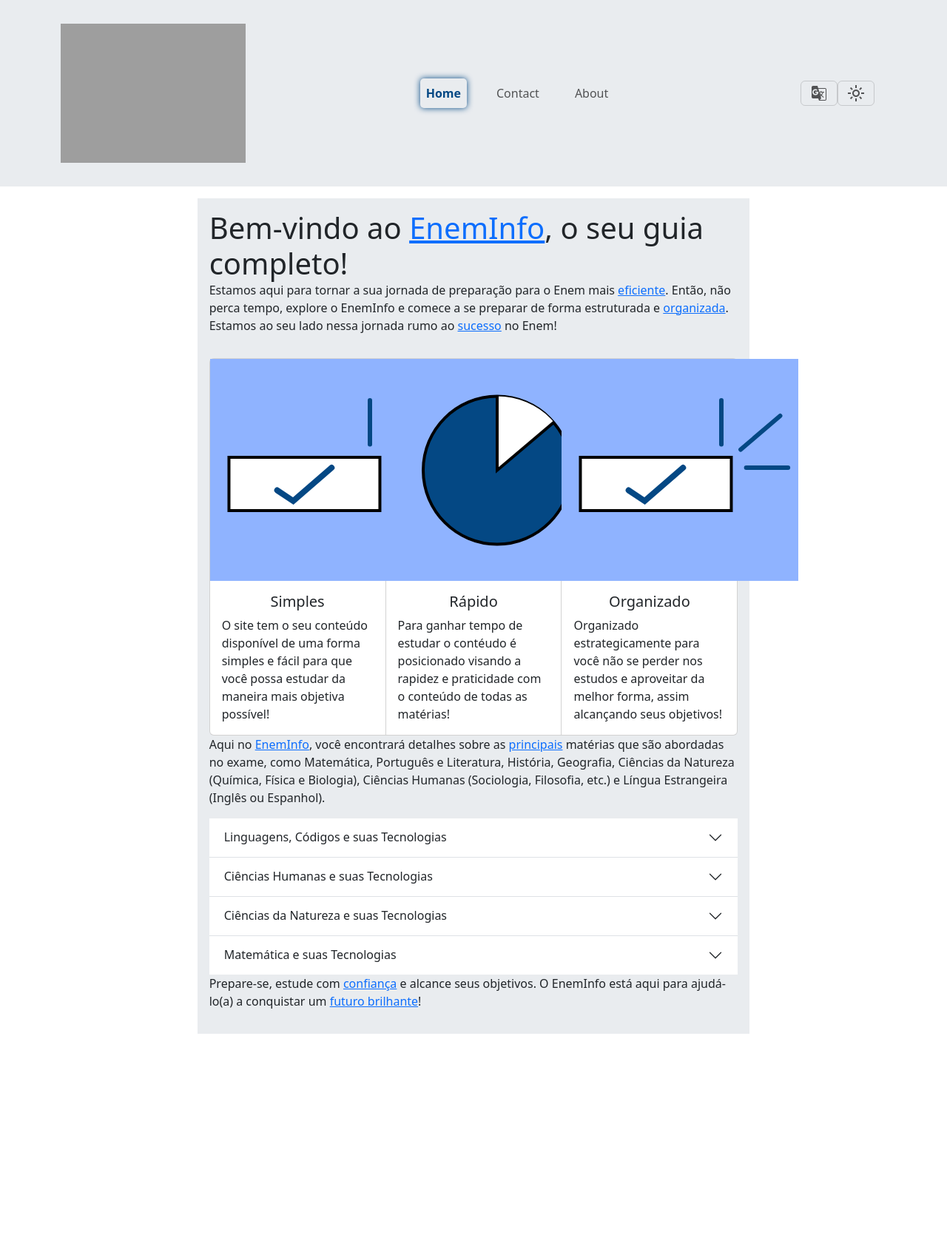
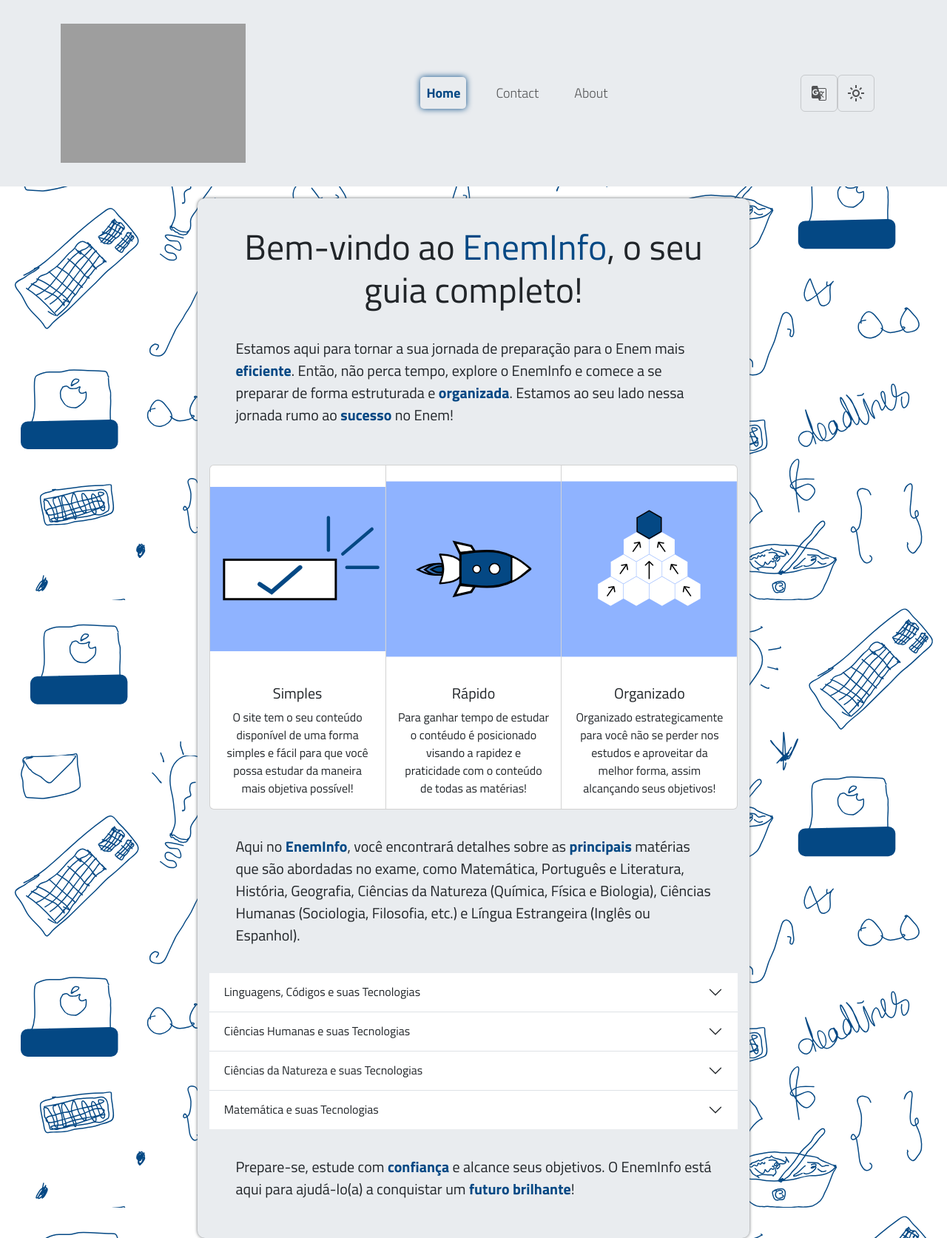
Before and after one commit to PauloVGDS/InfoEnem, a Flask app: page / in a window 1280 px wide. Shown: the whole page at 74% size. Before the commit the page ends 1397 px from the top, so only its background shows below. Run offline with Flask 3, Linux system fonts and the light colour scheme; style sheets or scripts are compiled from the project's sources; some libraries are stand-ins or nearby versions; grey boxes are pictures that could not be loaded.

Commit message:
Alterações nos cards, home FINALIZADA!!!

```diff
--- a/static/index.scss
+++ /dev/null
@@ -1,13 +0,0 @@
-// custom.scss
-
-// Sobrescrever as variáveis do Bootstrap
-$grid-breakpoints: (
-  xs: 0,
-  sm: 700px,
-  md: 1000px,
-  lg: 1200px,
-  xl: 1400px
-);
-
-// Importar o Bootstrap
-@import "~bootstrap/scss/bootstrap";
--- a/templates/index.html
+++ b/templates/index.html
@@ -19,7 +19,9 @@
     </p>
     <!-- Cards -->
     <div class="card-group mt-3">
+
       <div class="card">
+
         <svg width="320" height="300" viewBox="0 0 320 300" fill="none" xmlns="http://www.w3.org/2000/svg">
           <rect width="320" height="300" fill="#8FB3FF"/>
           <path d="M249.6 147H306.133" stroke="#044884" stroke-width="6" stroke-linecap="round"/>
@@ -29,47 +31,63 @@
           <path d="M90.6665 177.573L112.355 192L164.266 147" stroke="#044884" stroke-width="8" stroke-linecap="round"/>
           </svg>
 
-
         <div class="card-body">
           <h5 class="card-title text-center">Simples</h5>
           <p class="card-text">O site tem o seu conteúdo disponível de uma forma simples e fácil para que você possa estudar da maneira mais objetiva possível!</p>
         </div>
       </div>
+
       <div class="card">
+
         <svg width="300" height="300" viewBox="0 0 300 300" fill="none" xmlns="http://www.w3.org/2000/svg">
-          <path d="M300 0H0V300H300V0Z" fill="#8FB3FF"/>
-          <path d="M250 150.5C250 205.728 205.228 250.5 150 250.5C94.7715 250.5 50 205.728 50 150.5C50 95.2715 94.7715 50.5 150 50.5C205.228 50.5 250 95.2715 250 150.5Z" fill="#044884" stroke="black" stroke-width="4"/>
-          <mask id="mask0_145_112" style="mask-type:alpha" maskUnits="userSpaceOnUse" x="48" y="50" width="204" height="205">
-          <path d="M250 152.5C250 207.728 205.228 252.5 150 252.5C94.7715 252.5 50 207.728 50 152.5C50 97.2715 94.7715 52.5 150 52.5C205.228 52.5 250 97.2715 250 152.5Z" fill="#8FB3FF" stroke="black" stroke-width="4"/>
-          </mask>
-          <g mask="url(#mask0_145_112)">
-          <path d="M257.5 59.5L150 150.5V13.5L257.5 59.5Z" fill="white" stroke="black" stroke-width="4"/>
-          </g>
+          <rect width="300" height="300" fill="#8FB3FF"/>
+          <path d="M128.5 137.5C120.093 129.354 112.677 126.3 92 125C99.8174 144.475 99.5724 155.31 92 174.5C112.677 173.2 120.093 170.146 128.5 162V137.5Z" fill="white" stroke="black" stroke-width="3" stroke-linecap="round" stroke-linejoin="round"/>
+          <path d="M145.5 189L151.5 179.5L126 177L117 195.5L145.5 189Z" fill="white" stroke="black" stroke-width="4" stroke-linecap="round"/>
+          <path d="M54 150.927C69.7812 142.853 78.8756 140.037 96 141.282V159.607C76.9727 161.143 68.3533 158.163 54 150.927Z" fill="#8FB3FF" stroke="black" stroke-width="3" stroke-linecap="round"/>
+          <path d="M66 150.927C77.2723 142.853 83.7683 140.037 96 141.282V159.607C82.409 161.143 76.2524 158.163 66 150.927Z" fill="#3774BC" stroke="black" stroke-width="3" stroke-linecap="round"/>
+          <path d="M77 150.747C84.1391 146.073 88.2533 144.443 96 145.163C98.2325 149.199 98.08 151.529 96 155.772C87.3924 156.662 83.4932 154.936 77 150.747Z" fill="#044884" stroke="black" stroke-width="3" stroke-linecap="round"/>
+          <path d="M145.5 110.5L151.5 120L126 122.5L117 104L145.5 110.5Z" fill="white" stroke="black" stroke-width="4" stroke-linecap="round"/>
+          <path d="M246.5 149.57C208.644 116.709 181.096 114.586 127 123.57V176C181.096 184.984 208.644 182.861 246.5 150V149.57Z" fill="#044884" stroke="black" stroke-width="4" stroke-linecap="round"/>
+          <rect x="176.5" y="140.57" width="18" height="18" rx="9" fill="white" stroke="black" stroke-width="2"/>
+          <rect x="148.5" y="143.57" width="13" height="13" rx="6.5" fill="white" stroke="black" stroke-width="2"/>
+          <path d="M214.5 128C230 134.5 235.718 140.271 246.5 149.5C234.003 158.287 231 165 214.5 172V128Z" fill="white" stroke="black" stroke-width="3" stroke-linecap="round" stroke-linejoin="round"/>
           </svg>
-
-
 
         <div class="card-body">
           <h5 class="card-title text-center">Rápido</h5>
           <p class="card-text">Para ganhar tempo de estudar o contéudo é posicionado visando a rapidez e praticidade com o conteúdo de todas as matérias!</p>
         </div>
       </div>
+
       <div class="card">
-        <svg width="320" height="300" viewBox="0 0 320 300" fill="none" xmlns="http://www.w3.org/2000/svg">
-          <rect width="320" height="300" fill="#8FB3FF"/>
-          <path d="M249.6 147H306.133" stroke="#044884" stroke-width="6" stroke-linecap="round"/>
-          <path d="M242.133 122.5L295.467 77" stroke="#044884" stroke-width="6" stroke-linecap="round"/>
-          <path d="M216 115.5V56" stroke="#044884" stroke-width="6" stroke-linecap="round"/>
-          <rect x="25.4668" y="133" width="204" height="72" fill="white" stroke="black" stroke-width="4"/>
-          <path d="M90.6665 177.573L112.355 192L164.266 147" stroke="#044884" stroke-width="8" stroke-linecap="round"/>
+
+        <svg width="300" height="300" viewBox="0 0 300 300" fill="none" xmlns="http://www.w3.org/2000/svg">
+          <path d="M300 0H0V300H300V0Z" fill="#8FB3FF"/>
+          <path d="M194 125L215.651 137.5V162.5L194 175L172.349 162.5V137.5L194 125Z" fill="white"/>
+          <path d="M128 87L149.651 99.5V124.5L128 137L106.349 124.5V99.5L128 87Z" fill="white"/>
+          <path d="M106 125L127.651 137.5V162.5L106 175L84.3494 162.5V137.5L106 125Z" fill="white"/>
+          <path d="M172 163L193.651 175.5V200.5L172 213L150.349 200.5V175.5L172 163Z" fill="white"/>
+          <path d="M128 163L149.651 175.5V200.5L128 213L106.349 200.5V175.5L128 163Z" fill="white"/>
+          <path d="M129.349 62.0773L150 50.1547L170.651 62.0773V85.9226L150 97.8453L129.349 85.9226V62.0773Z" fill="#044884" stroke="black" stroke-width="2"/>
+          <path d="M216 163L194.349 175.5V200.5L216 213L237.651 200.5V175.5L216 163Z" fill="white"/>
+          <path d="M84 163L105.651 175.5V200.5L84 213L62.3494 200.5V175.5L84 163Z" fill="white"/>
+          <path d="M172 87L193.651 99.5V124.5L172 137L150.349 124.5V99.5L172 87Z" fill="white"/>
+          <path d="M209.015 179.826C209.111 179.282 209.63 178.919 210.174 179.015L219.037 180.578C219.581 180.674 219.944 181.193 219.848 181.736C219.752 182.28 219.234 182.644 218.69 182.548L210.811 181.158L209.422 189.037C209.326 189.581 208.808 189.944 208.264 189.848C207.72 189.752 207.357 189.234 207.453 188.69L209.015 179.826ZM220.653 196.957L209.181 180.574L210.819 179.426L222.291 195.809L220.653 196.957Z" fill="black"/>
+          <path d="M187.015 141.826C187.111 141.282 187.63 140.919 188.174 141.015L197.037 142.578C197.581 142.674 197.944 143.193 197.848 143.736C197.752 144.28 197.234 144.644 196.69 144.548L188.811 143.158L187.422 151.037C187.326 151.581 186.808 151.944 186.264 151.848C185.72 151.752 185.357 151.234 185.453 150.69L187.015 141.826ZM198.653 158.957L187.181 142.574L188.819 141.426L200.291 157.809L198.653 158.957Z" fill="black"/>
+          <path d="M165.015 103.826C165.111 103.282 165.63 102.919 166.174 103.015L175.037 104.578C175.581 104.674 175.944 105.193 175.848 105.736C175.752 106.28 175.234 106.644 174.69 106.548L166.811 105.158L165.422 113.037C165.326 113.581 164.808 113.944 164.264 113.848C163.72 113.752 163.357 113.234 163.453 112.69L165.015 103.826ZM176.653 120.957L165.181 104.574L166.819 103.426L178.291 119.809L176.653 120.957Z" fill="black"/>
+          <path d="M90.4563 179.826C90.3604 179.282 89.8418 178.919 89.2979 179.015L80.4346 180.578C79.8907 180.674 79.5275 181.193 79.6235 181.736C79.7194 182.28 80.238 182.644 80.7819 182.548L88.6604 181.158L90.0496 189.037C90.1455 189.581 90.6641 189.944 91.208 189.848C91.7519 189.752 92.1151 189.234 92.0192 188.69L90.4563 179.826ZM78.8192 196.957L90.2907 180.574L88.6524 179.426L77.1808 195.809L78.8192 196.957Z" fill="black"/>
+          <path d="M112.456 141.826C112.36 141.282 111.842 140.919 111.298 141.015L102.435 142.578C101.891 142.674 101.528 143.193 101.623 143.736C101.719 144.28 102.238 144.644 102.782 144.548L110.66 143.158L112.05 151.037C112.145 151.581 112.664 151.944 113.208 151.848C113.752 151.752 114.115 151.234 114.019 150.69L112.456 141.826ZM100.819 158.957L112.291 142.574L110.652 141.426L99.1808 157.809L100.819 158.957Z" fill="black"/>
+          <path d="M134.456 103.826C134.36 103.282 133.842 102.919 133.298 103.015L124.435 104.578C123.891 104.674 123.528 105.193 123.623 105.736C123.719 106.28 124.238 106.644 124.782 106.548L132.66 105.158L134.05 113.037C134.145 113.581 134.664 113.944 135.208 113.848C135.752 113.752 136.115 113.234 136.019 112.69L134.456 103.826ZM122.819 120.957L134.291 104.574L132.652 103.426L121.181 119.809L122.819 120.957Z" fill="black"/>
+          <path d="M150 125L171.651 137.5V162.5L150 175L128.349 162.5V137.5L150 125Z" fill="white"/>
+          <path d="M150.707 136.293C150.317 135.902 149.683 135.902 149.293 136.293L142.929 142.657C142.538 143.047 142.538 143.681 142.929 144.071C143.319 144.462 143.953 144.462 144.343 144.071L150 138.414L155.657 144.071C156.047 144.462 156.681 144.462 157.071 144.071C157.462 143.681 157.462 143.047 157.071 142.657L150.707 136.293ZM151 167V137H149V167H151Z" fill="black"/>
           </svg>
-
 
         <div class="card-body">
           <h5 class="card-title text-center">Organizado</h5>
           <p class="card-text">Organizado estrategicamente para você não se perder nos estudos e aproveitar da melhor forma, assim alcançando seus objetivos!</p>
         </div>
       </div>
+
     </div>
     <!-- Conteúdo 2 -->
     <p id="textContent">
```
Also changed, not shown: templates/sobre.html (+7 -1 lines).
